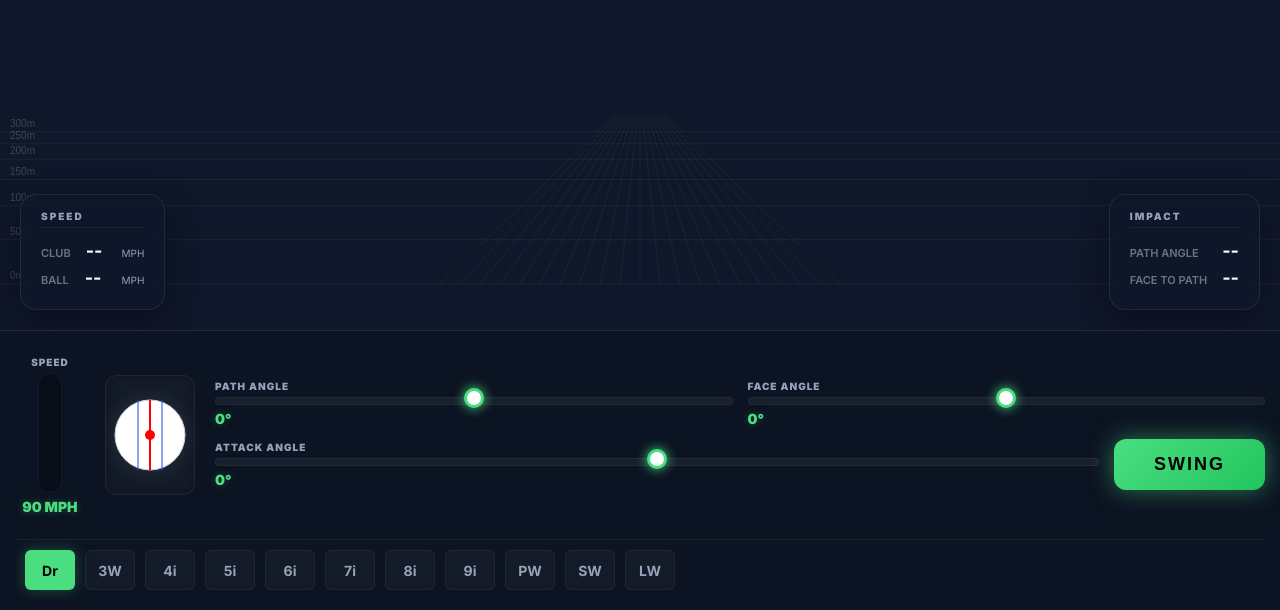
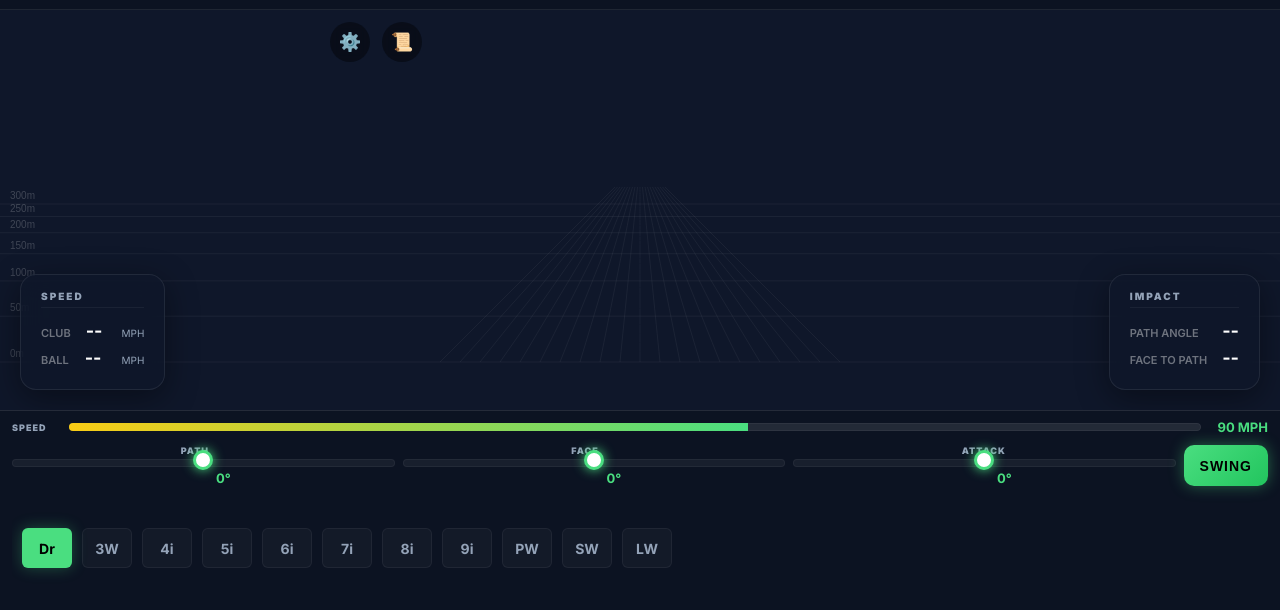
Before and after one commit to nilsmartinez34/Golf_Lab_NM, a plain HTML site: page index.html in a window 1280 px wide. Shown: the part 190-800 px from the top of the page. Drawn offline with Linux system fonts and the light colour scheme.

Commit message:
redifine display ratio

```diff
--- a/app.js
+++ b/app.js
@@ -175,7 +175,10 @@
         powerInput.oninput = (e) => {
             appState.power = parseFloat(e.target.value);
             document.getElementById('speed-label').textContent = `${appState.power} MPH`;
-            document.getElementById('speed-fill').style.height = `${(appState.power / 150) * 100}%`;
+            const fillElement = document.getElementById('speed-fill-h');
+            if (fillElement) {
+                fillElement.style.width = `${(appState.power / 150) * 100}%`;
+            }
         };
     }
     if (pathInput) {
--- a/index.html
+++ b/index.html
@@ -147,47 +147,39 @@
         <!-- ZONE 3: FOOTER CONTROLS -->
         <footer class="bottom-controls">
             <div id="swing-footer" class="footer-segment">
-                <div class="swing-dashboard">
-                    <!-- Vertical Speed Control -->
-                    <div class="control-item speed-v">
-                        <span class="ctrl-label">SPEED</span>
-                        <div class="vertical-slider-track">
-                            <div id="speed-fill" class="speed-gauge-fill"></div>
-                            <input type="range" id="input-power" min="10" max="150" value="90" class="v-slider-input">
+                <div class="swing-dashboard-compact">
+                    <!-- Horizontal Speed Control -->
+                    <div class="control-item speed-h">
+                        <span class="ctrl-label-mini">SPEED</span>
+                        <div class="h-slider-container">
+                            <input type="range" id="input-power" min="10" max="150" value="90"
+                                class="h-slider-input speed-slider">
+                            <div id="speed-fill-h" class="speed-gauge-fill-h"></div>
                         </div>
-                        <span id="speed-label" class="ctrl-value">90 MPH</span>
-                    </div>
-
-                    <!-- Impact Visualization (Premium Feel) -->
-                    <div class="impact-viz">
-                        <canvas id="impactBallCanvas" width="80" height="80"></canvas>
+                        <span id="speed-label" class="ctrl-value-mini">90 MPH</span>
                     </div>
 
                     <!-- Horizontal Controls Area -->
-                    <div class="h-controls-area">
-                        <div class="h-control-row">
-                            <div class="control-item h-item">
-                                <span class="ctrl-label">PATH ANGLE</span>
+                    <div class="h-controls-compact">
+                        <div class="control-item h-item-compact">
+                            <span class="ctrl-label-mini">PATH</span>
                             <input type="range" id="input-path" min="-20" max="20" value="0" step="0.5"
                                 class="h-slider-input">
-                                <span id="path-label" class="ctrl-value">0°</span>
+                            <span id="path-label" class="ctrl-value-mini">0°</span>
                         </div>
-                            <div class="control-item h-item">
-                                <span class="ctrl-label">FACE ANGLE</span>
+                        <div class="control-item h-item-compact">
+                            <span class="ctrl-label-mini">FACE</span>
                             <input type="range" id="input-face" min="-15" max="15" value="0" step="0.5"
                                 class="h-slider-input">
-                                <span id="face-angle-label" class="ctrl-value">0°</span>
+                            <span id="face-angle-label" class="ctrl-value-mini">0°</span>
                         </div>
-                        </div>
-                        <div class="h-control-row">
-                            <div class="control-item h-item">
-                                <span class="ctrl-label">ATTACK ANGLE</span>
+                        <div class="control-item h-item-compact">
+                            <span class="ctrl-label-mini">ATTACK</span>
                             <input type="range" id="input-attack" min="-10" max="10" value="0" step="0.5"
                                 class="h-slider-input">
-                                <span id="attack-label" class="ctrl-value">0°</span>
+                            <span id="attack-label" class="ctrl-value-mini">0°</span>
                         </div>
-                            <button class="action-btn-punchy" id="btnSwing">SWING</button>
-                        </div>
+                        <button class="action-btn-punchy-compact" id="btnSwing">SWING</button>
                     </div>
                 </div>
 
--- a/style.css
+++ b/style.css
@@ -173,6 +173,36 @@
     position: relative;
     background: radial-gradient(circle at center, #1E293B 0%, #0F172A 100%);
     overflow: hidden;
+}
+
+/* PUTTING MODE SPECIFIC LAYOUT (25/50/25) */
+body:has(#putt-content:not([style*="display: none"])) .top-metrics {
+    height: 25vh;
+}
+
+body:has(#putt-content:not([style*="display: none"])) .gameplay-zone {
+    height: 50vh;
+    flex: none;
+}
+
+body:has(#putt-content:not([style*="display: none"])) .bottom-controls {
+    height: 25vh;
+    flex: none;
+}
+
+/* SWING MODE SPECIFIC LAYOUT (25/50/25) */
+body:has(#swing-content:not([style*="display: none"])) .top-metrics {
+    height: 25vh;
+}
+
+body:has(#swing-content:not([style*="display: none"])) .gameplay-zone {
+    height: 50vh;
+    flex: none;
+}
+
+body:has(#swing-content:not([style*="display: none"])) .bottom-controls {
+    height: 25vh;
+    flex: none;
 }
 
 #golfCanvas {
@@ -615,96 +645,114 @@
     flex-direction: column;
 }
 
+/* SWING FOOTER STYLES (Compact Horizontal Layout) */
 #swing-footer {
     display: flex;
     flex-direction: column;
     height: 100%;
-    padding: 10px 15px;
+    justify-content: space-between;
+    padding: 8px 12px;
+    gap: 8px;
 }
 
-.swing-dashboard {
-    flex: 1;
+.swing-dashboard-compact {
     display: flex;
-    gap: 20px;
-    align-items: center;
-    border-bottom: 1px solid rgba(255, 255, 255, 0.05);
-    padding-bottom: 10px;
+    flex-direction: column;
+    gap: 10px;
 }
 
-.control-item {
+/* Horizontal Speed Control */
+.speed-h {
+    display: flex;
+    align-items: center;
+    gap: 12px;
+}
+
+.ctrl-label-mini {
+    font-size: 9px;
+    font-weight: 900;
+    color: var(--text-secondary);
+    letter-spacing: 1px;
+    min-width: 45px;
+}
+
+.h-slider-container {
+    flex: 1;
+    position: relative;
+    height: 8px;
+    background: rgba(255, 255, 255, 0.05);
+    border-radius: 4px;
+    overflow: hidden;
+}
+
+.speed-gauge-fill-h {
+    position: absolute;
+    left: 0;
+    top: 0;
+    height: 100%;
+    background: linear-gradient(90deg, #FACC15, var(--accent));
+    width: 60%;
+    /* Will be updated by JS */
+    transition: width 0.2s;
+    pointer-events: none;
+}
+
+.speed-slider {
+    position: absolute;
+    top: 50%;
+    transform: translateY(-50%);
+    width: 100%;
+}
+
+.ctrl-value-mini {
+    font-size: 13px;
+    font-weight: 700;
+    color: var(--accent);
+    min-width: 55px;
+    text-align: right;
+}
+
+/* Compact Horizontal Controls */
+.h-controls-compact {
+    display: flex;
+    gap: 8px;
+    align-items: center;
+}
+
+.h-item-compact {
     display: flex;
     flex-direction: column;
     align-items: center;
-    gap: 5px;
+    gap: 3px;
+    flex: 1;
 }
 
-.ctrl-label {
-    font-size: 10px;
-    font-weight: 900;
-    color: var(--text-secondary);
-    letter-spacing: 1px;
-    text-transform: uppercase;
+.h-item-compact input[type="range"] {
+    width: 100%;
 }
 
-.ctrl-value {
+.action-btn-punchy-compact {
+    padding: 8px 16px;
+    height: 100%;
+    background: linear-gradient(135deg, var(--accent), #22C55E);
+    border: none;
+    border-radius: 10px;
+    color: #000;
+    font-weight: 900;
     font-size: 14px;
-    font-weight: 900;
-    color: var(--accent);
-    text-shadow: 0 0 8px rgba(74, 222, 128, 0.3);
+    text-transform: uppercase;
+    letter-spacing: 1px;
+    cursor: pointer;
+    box-shadow: 0 0 15px rgba(74, 222, 128, 0.4);
+    transition: all 0.2s;
 }
 
-/* Vertical Speed Slider */
-.speed-v {
-    width: 70px;
+.action-btn-punchy-compact:active {
+    transform: scale(0.95);
 }
 
-.vertical-slider-track {
-    width: 24px;
-    height: 120px;
-    background: rgba(0, 0, 0, 0.3);
-    border-radius: 12px;
-    position: relative;
-    overflow: hidden;
-    border: 1px solid rgba(255, 255, 255, 0.05);
-}
-
-.speed-gauge-fill {
-    position: absolute;
-    bottom: 0;
-    width: 100%;
-    background: linear-gradient(to top, #22C55E, #EAB308, #EF4444);
-    box-shadow: 0 0 15px rgba(34, 197, 94, 0.4);
-    transition: height 0.1s;
-}
-
-.v-slider-input {
-    position: absolute;
-    top: 50%;
-    left: 50%;
-    transform: translate(-50%, -50%) rotate(-90deg);
-    width: 120px;
-    height: 100%;
-    opacity: 0;
-    cursor: pointer;
-    z-index: 2;
-}
-
-/* Horizontal Controls Area */
-.h-controls-area {
-    flex: 1;
-    display: flex;
-    flex-direction: column;
-    gap: 12px;
-}
-
-.h-control-row {
-    display: flex;
-    justify-content: space-between;
-    align-items: center;
-    gap: 15px;
-}
-
-.h-item {
+/* Club Belt */
+.club-belt-container {
     flex: 1;
     align-items: flex-start;
 }
@@ -986,17 +1034,27 @@
         font-size: 16px;
     }
 
-    .gameplay-zone {
-        max-height: 45vh;
-        /* Further reduced for safer fitting */
-    }
-
     .bottom-controls {
         height: auto;
         min-height: 15vh;
         max-height: 40vh;
         /* Allow it to take more space but not cover everything */
         overflow-y: auto;
+    }
+
+    /* Putting mode keeps its 25/50/25 proportions even on mobile */
+    body:has(#putt-content:not([style*="display: none"])) .top-metrics {
+        height: 25vh;
+        padding: 5px 10px;
+    }
+
+    body:has(#putt-content:not([style*="display: none"])) .gameplay-zone {
+        height: 50vh;
+    }
+
+    body:has(#putt-content:not([style*="display: none"])) .bottom-controls {
+        height: 25vh;
+        overflow-y: visible;
     }
 
     #swing-footer,
```
Lines whose indentation alone changed are shown as unchanged.
